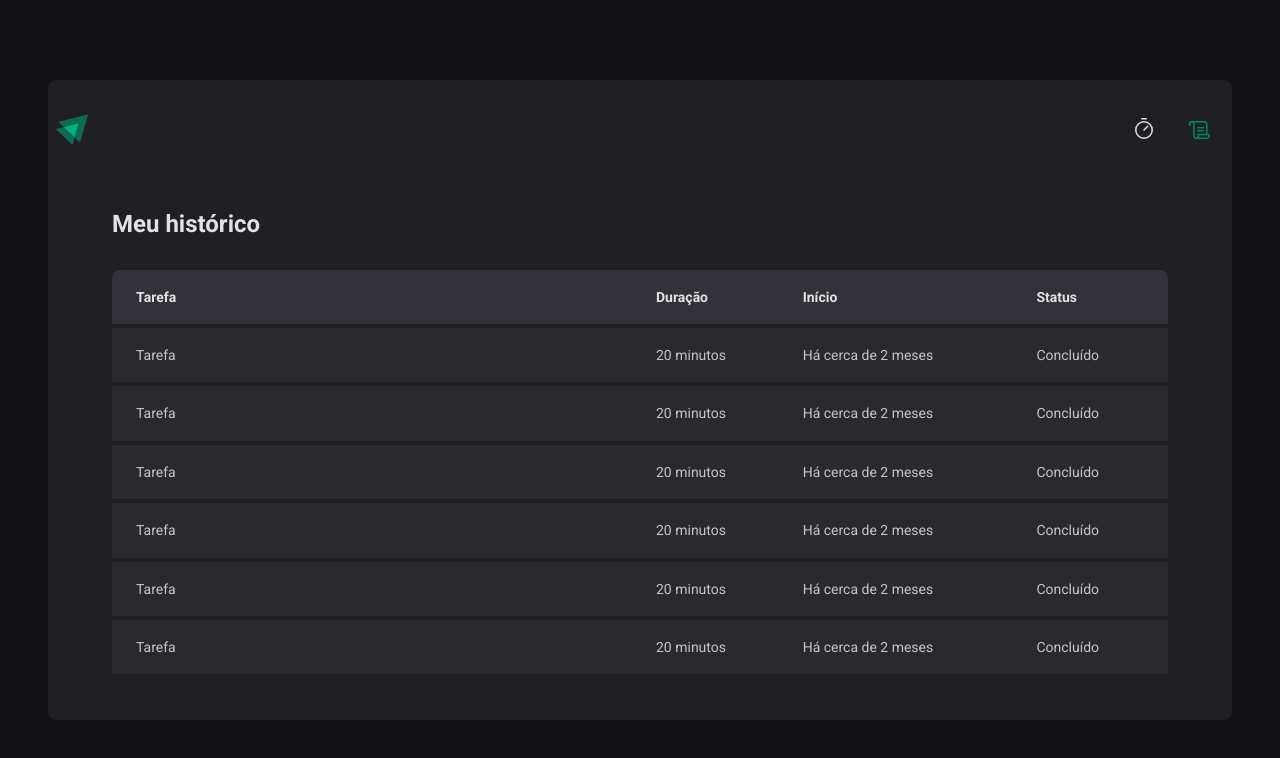
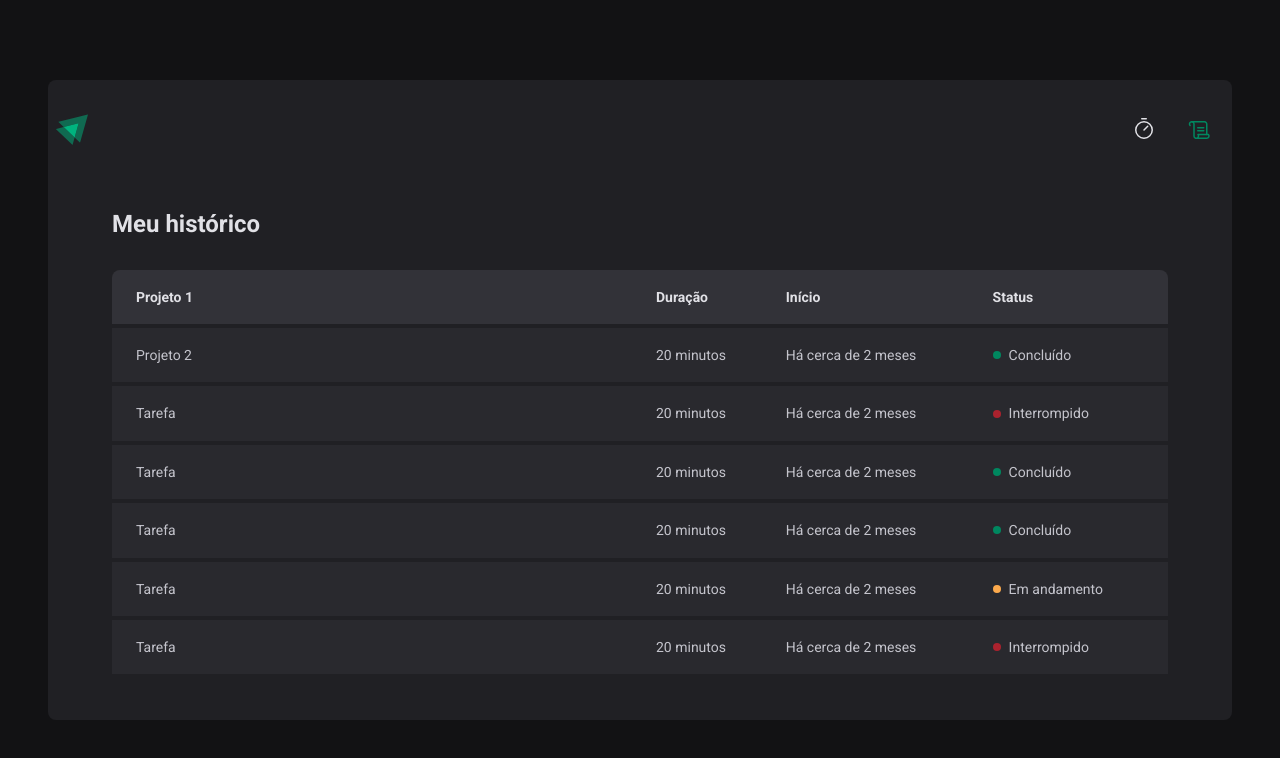
Before and after one commit to marcos-santan4/02-Ignite-Timer, a React (Vite) app: page /history in a window 1280 px wide. Shown: the top 758 px of the page. Built offline with nearby package versions, Linux system fonts and the light colour scheme.

Commit message:
feat: --------

```diff
--- a/src/pages/History/index.tsx
+++ b/src/pages/History/index.tsx
@@ -1,4 +1,4 @@
-import { HistoryContainer, HistoryList } from './styles'
+import { HistoryContainer, HistoryList, Status } from './styles'
 
 export function History() {
   return (
@@ -8,7 +8,7 @@
         <table>
           <thead>
             <tr>
-              <th>Tarefa</th>
+              <th>Projeto 1</th>
               <th>Duração</th>
               <th>Início</th>
               <th>Status</th>
@@ -16,40 +16,52 @@
           </thead>
           <tbody>
             <tr>
-              <td>Tarefa</td>
+              <td>Projeto 2</td>
               <td>20 minutos</td>
               <td>Há cerca de 2 meses</td>
-              <td>Concluído</td>
+              <td>
+                <Status statusColor="green">Concluído</Status>
+              </td>
             </tr>
             <tr>
               <td>Tarefa</td>
               <td>20 minutos</td>
               <td>Há cerca de 2 meses</td>
-              <td>Concluído</td>
+              <td>
+                <Status statusColor="red">Interrompido</Status>
+              </td>
             </tr>
             <tr>
               <td>Tarefa</td>
               <td>20 minutos</td>
               <td>Há cerca de 2 meses</td>
-              <td>Concluído</td>
+              <td>
+                <Status statusColor="green">Concluído</Status>
+              </td>
             </tr>
             <tr>
               <td>Tarefa</td>
               <td>20 minutos</td>
               <td>Há cerca de 2 meses</td>
-              <td>Concluído</td>
+              <td>
+                <Status statusColor="green">Concluído</Status>
+              </td>
             </tr>
             <tr>
               <td>Tarefa</td>
               <td>20 minutos</td>
               <td>Há cerca de 2 meses</td>
-              <td>Concluído</td>
+              <td>
+                <Status statusColor="yellow">Em andamento</Status>
+              </td>
             </tr>
             <tr>
               <td>Tarefa</td>
               <td>20 minutos</td>
               <td>Há cerca de 2 meses</td>
-              <td>Concluído</td>
+              <td>
+                <Status statusColor="red">Interrompido</Status>
+              </td>
             </tr>
           </tbody>
         </table>
--- a/src/pages/History/styles.ts
+++ b/src/pages/History/styles.ts
@@ -60,4 +60,28 @@
   }
 `
 
+const STATUS_COLOR = {
+  yellow: 'yellow-500',
+  green: 'green-500',
+  red: 'red-500',
+} as const // 'as const' informa que o valor string é exclusivamente o informado
+
+interface StatusProps {
+  statusColor: keyof typeof STATUS_COLOR
+}
+
+export const Status = styled.span<StatusProps>`
+  display: flex;
+  align-items: center;
+  gap: 0.5rem;
+
+  &::before {
+    content: '';
+    width: 0.5rem;
+    height: 0.5rem;
+    border-radius: 50%;
+    background: ${(props) => props.theme[STATUS_COLOR[props.statusColor]]};
+  }
+`
+
 // parei no d48
--- a/src/pages/Home/index.tsx
+++ b/src/pages/Home/index.tsx
@@ -8,8 +8,11 @@
   StartCountdownButton,
   TaskInput,
 } from './styles'
+import { useState } from 'react'
 
 export function Home() {
+  const [task, setTask] = useState('')
+
   return (
     <HomeContainer>
       <form action="">
@@ -20,6 +23,8 @@
             type="text"
             list="task-suggestions"
             placeholder="Dê um nome para o seu projeto"
+            onChange={(e) => setTask(e.target.value)}
+            value={task}
           />
 
           <datalist id="task-suggestions">
```
